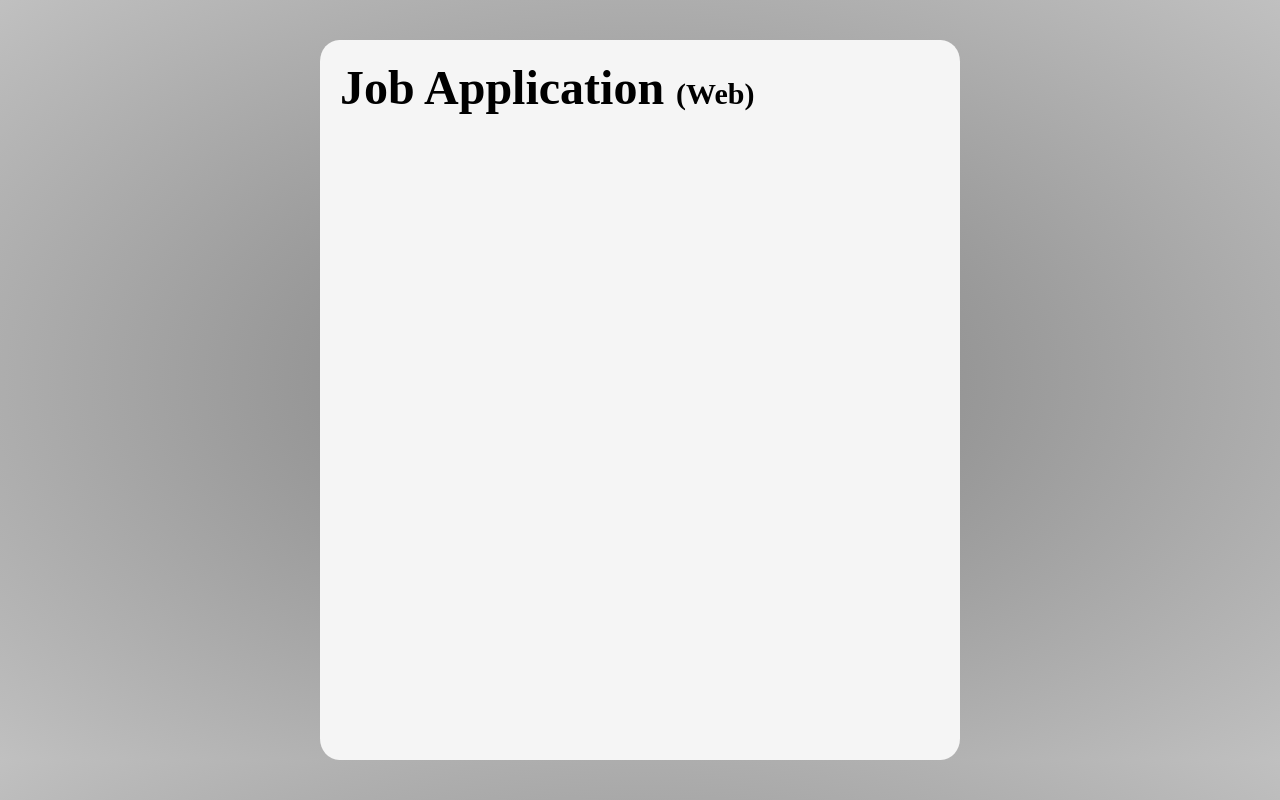
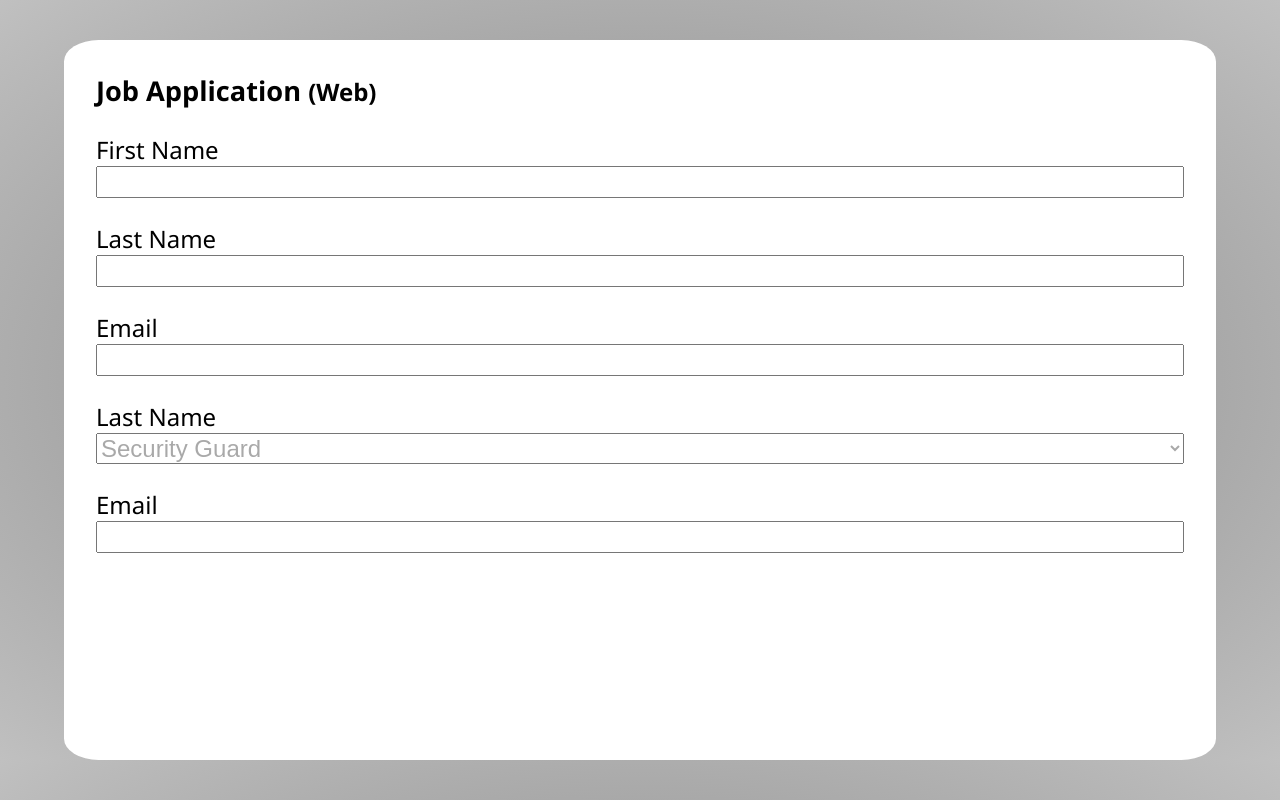
Before and after one commit to ShanilAnis/Website-Project, a plain HTML site: page Application-form/index.html in a window 1280 px wide. Drawn offline with Linux system fonts and the light colour scheme.

Commit message:
Four fields done

```diff
--- a/Application-form/index.html
+++ b/Application-form/index.html
@@ -1,5 +1,6 @@
 <!DOCTYPE html>
 <html lang="en">
+
 <head>
     <meta charset="UTF-8">
     <meta http-equiv="X-UA-Compatible" content="IE=edge">
@@ -7,13 +8,43 @@
     <title>Job Application Form</title>
     <link rel="stylesheet" href="style.css">
 </head>
+
 <body>
     <div class="container">
         <div class="box">
-            <main class="content">
+            <header class="content">
                 <h1>Job Application <span>(Web)</span></h1>
+            </header>
 
+            <main>
+                <form action="#">
+                    <div class="fields">
+                        <label for="fname">First Name</label>
+                        <input id="fname" type="text" name="fname">
+                    </div>
+                    <div class="fields">
+                        <label for="lname">Last Name</label>
+                        <input id="lname" type="text" name="lname">
+                    </div>
+                    <div class="fields">
+                        <label for="email">Email</label>
+                        <input id="email" type="text" name="email">
+                    </div>
+                    <div class="fields">
+                        <label for="jrole">Last Name</label>
+                        <select id="jrole" type="text" name="lname">
+                            <option value="security">Security Guard</option>
+                            <option value="watchman">Watch Man</option>
+                            <option value="office">Office Boy</option>
+                        </select>
+                    </div>
+                    <div class="fields">
+                        <label for="email">Email</label>
+                        <input id="email" type="text" name="email">
+                    </div>
+                </form>
             </main>
         </div>
-    </body>
+</body>
+
 </html>
--- a/Application-form/style.css
+++ b/Application-form/style.css
@@ -7,26 +7,42 @@
 
 body{
     background-image:radial-gradient(gray, silver);
+    font-family:'Segoe UI', Tahoma, Geneva, Verdana, sans-serif;
+    font-size: 1.5rem;
 }
-
 .container{
-    max-width: 90vw;
-    margin: 0 auto;
+    min-width: 21rem;
 }
 
 .box{
-    max-width: 50vw;
+    min-width: 20rem;
+    width: 90vw;
+    overflow:auto;
     min-height: 90vh;
-    padding: 20px;
-    background-color: whitesmoke;
+    padding: 2rem;
+    background-color:white;
     margin: 0 auto;
     margin-top: 40px;
     border-radius: 3%;
 }
 
 h1{
-    font-size: 3rem;
+    font-size: 1.7rem;
+    white-space: nowrap;
+    width: 100vw;
 }
 span{
-    font-size: 30px;
+    font-size: 1.5rem;
 }
+
+.fields{
+    margin-top: 1em;
+    display: flex;
+    flex-flow: column wrap;
+    width: 100%;
+}
+
+:is(.fields input, .fields select){
+    font-size: 1.5rem;
+    color: darkgray;
+}
```
